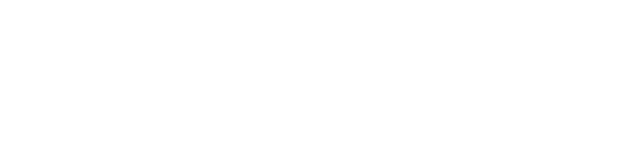
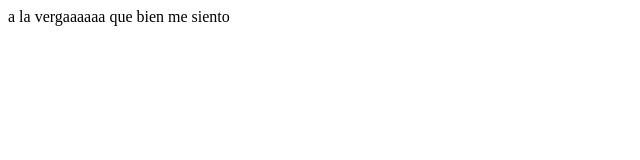
Before and after one commit to Darrez/ProyectoCursoDemoPrework, a plain HTML site: page index.html in a window 1280 px wide. Shown: the whole page, without its empty margins (0-640 px from the left). Drawn offline with Linux system fonts and the light colour scheme.

Commit message:
commit 2 con cambios de la verga

```diff
--- a/index.html
+++ b/index.html
@@ -8,5 +8,7 @@
 </head>
 <body>
 
+    a la vergaaaaaa que bien me siento
+
 </body>
 </html>
```
